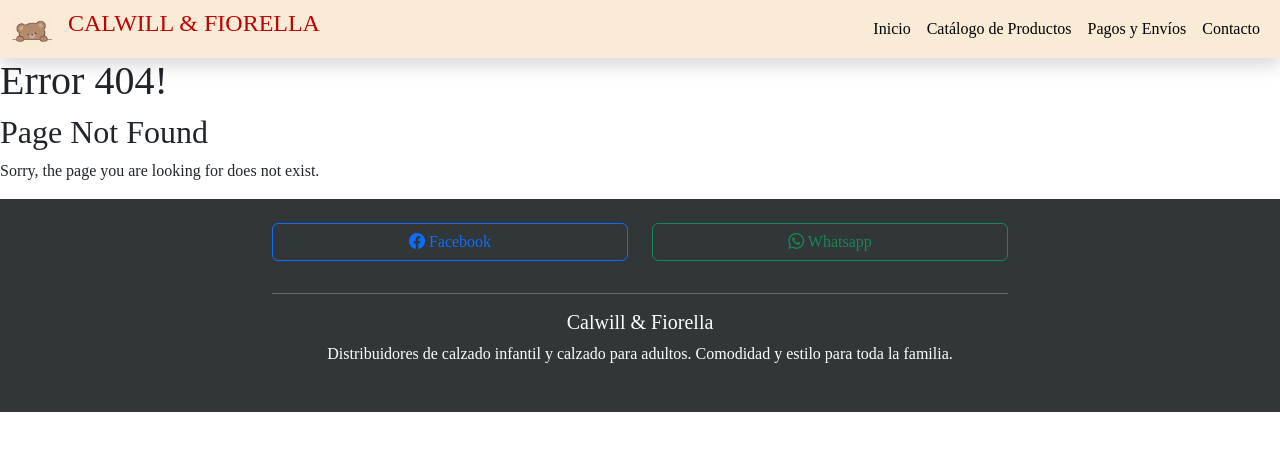
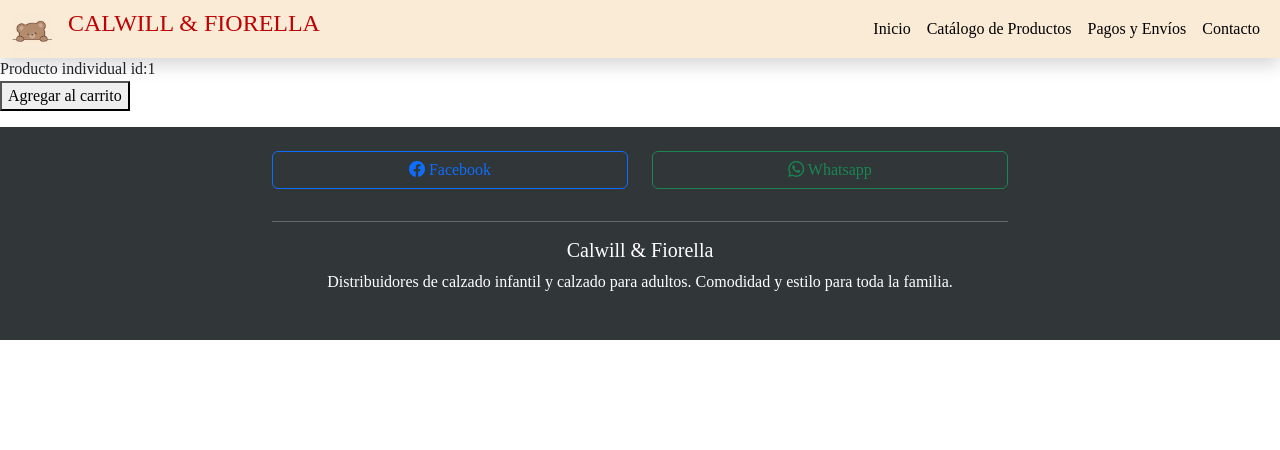
Before and after one commit to blackanvilsoftworks/CalwillYFiorella_react, a React (Vite) app: page /productos/1 in a window 1280 px wide. Shown: the top 450 px of the page. Built offline with nearby package versions, Linux system fonts and the light colour scheme.

Commit message:
Queda nueva Page hecha con ProductDetails que apunta a Product al que se le pasa id y queda desarrollar n profundidad esa página

```diff
--- /dev/null
+++ b/src/components/products/Product.jsx
@@ -0,0 +1,10 @@
+const Product = ({ id_product }) => {
+    return (
+        <div>
+
+        <div>Producto individual id:{id_product}</div>
+        <button className="add-to-cart">Agregar al carrito</button>
+        </div>
+    );
+};
+export default Product;
--- a/src/components/products/ProductCard.jsx
+++ b/src/components/products/ProductCard.jsx
@@ -1,24 +1,19 @@
-// import ProductCarousel from "./ProductCarousel";
+import { Link } from 'react-router-dom';
 import './ProductCards.scss';
 
 const ProductCard = ({ product, i }) => {
-    const { category, name_product, description, price, main_image } = product;
+    const { id_product, category, name_product, description, price, main_image } = product;
     return (
         <div key={`${category}-${i}`} className="col-12 col-md-6 col-lg-4">
             <div className="card product-card">
                 <div className={`item active`}>
                     <img className="d-block w-100" src={main_image || '/assets/images/placeholder.png'} />
                 </div>
-                {/* <ProductCarousel
-                    category={category}
-                    images={[main_image]}
-                    i={i}
-                /> */}
                 <div className="card-body">
                     <div className="card-title">{name_product}</div>
                     <p className="card-text text-body-secondary">Precio: ${price.toLocaleString('es-ES')}.-</p>
                     <p className="card-text">{description}</p>
-                    <button className="add-to-cart">Agregar al carrito</button>
+                    <Link key={i} to={`/productos/${id_product}`}>Ver detalles</Link>
                 </div>
             </div>
         </div>
--- a/src/components/products/Products.jsx
+++ b/src/components/products/Products.jsx
@@ -14,7 +14,7 @@ import {
 } from '../../services/productService.js'
 
 import './Products.scss';
-import { Link } from 'react-router-dom';
+
 
 const Products = () => {
 
@@ -85,11 +85,7 @@ const Products = () => {
                             <div key={category} id={category} className={`tab-pane fade show active`} role="tabpanel" aria-labelledby={`${category}-tab`}>
                                 <div className="row">
                                     {!loading
-                                        ? products.map((product, i) => (
-                                            <Link key={i} to={`/product/${product.id_product}`}>
-                                                <ProductCard key={i} product={product} i={i} />
-                                            </Link>
-                                        ))
+                                        ? products.map((product, i) => (<ProductCard key={i} product={product} i={i} />))
                                         : (
                                             <div id="placeholder" className="tab-pane fade show active" role="tabpanel" aria-labelledby="placeholder-tab">
                                                 <div className="row">
--- a/src/main.jsx
+++ b/src/main.jsx
@@ -11,6 +11,7 @@ import Layout   from './components/layout/Layout.jsx';
 
 import Home     from './pages/Home.jsx';
 import ProductsContainer     from './pages/ProductsContainer.jsx';
+import ProductsDetails     from './pages/ProductsDetails.jsx';
 import Page_404 from './pages/Page_404.jsx';
 import ContactContainer from './pages/ContactContainer.jsx';
 import Payment_Shipping from './pages/Payment_Shipping.jsx';
@@ -26,6 +27,7 @@ createRoot(document.getElementById('root')).render(
           <Route path="/" element={<Layout />}>
             <Route index element={<Home />} />
             <Route path="productos" element={<ProductsContainer />} />
+            <Route path="productos/:id_product" element={<ProductsDetails />} />
             <Route path="pagos_envios" element={<Payment_Shipping />} />
             <Route path="contacto" element={<ContactContainer />} />
             <Route path='*' element={<Page_404 />} />
--- /dev/null
+++ b/src/pages/ProductsDetails.jsx
@@ -0,0 +1,8 @@
+import { useParams } from "react-router-dom";
+import Product from "../components/products/Product";
+
+const ProductsDetails = () => {
+    const { id_product } = useParams();
+    return (<Product id_product={id_product}/>);
+};
+export default ProductsDetails;
```
